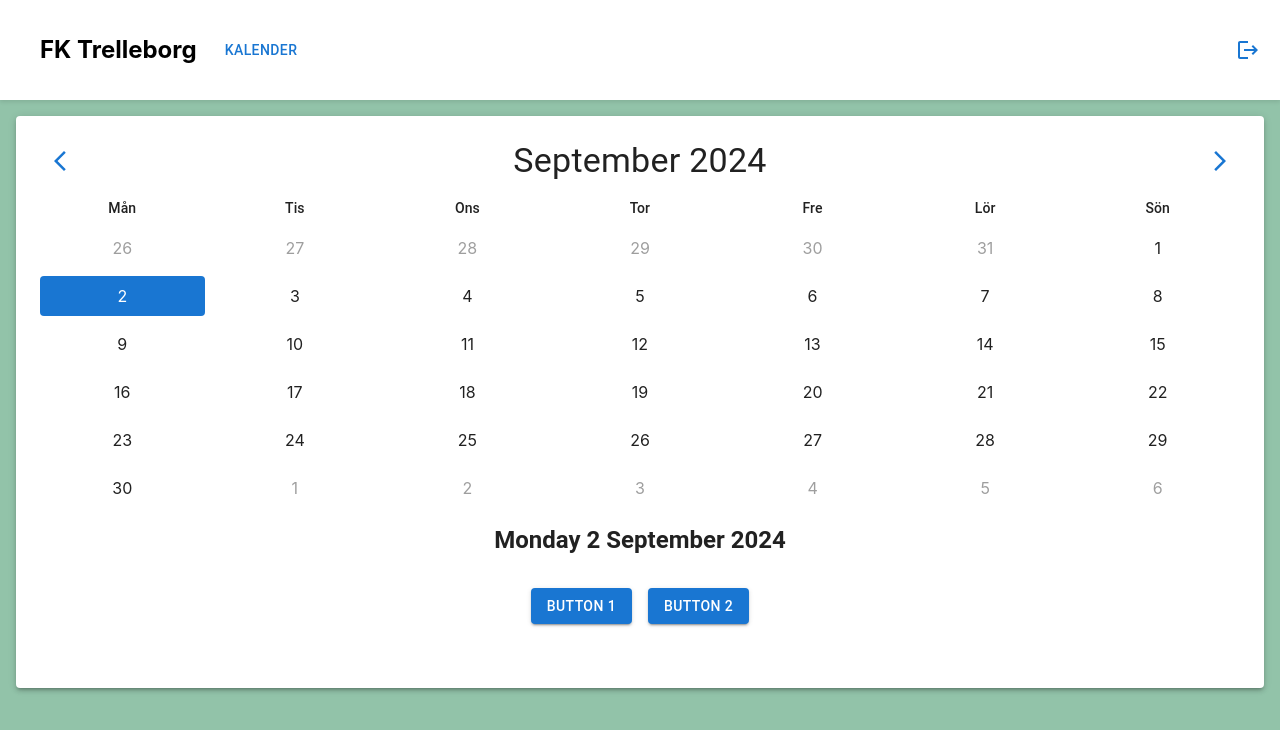
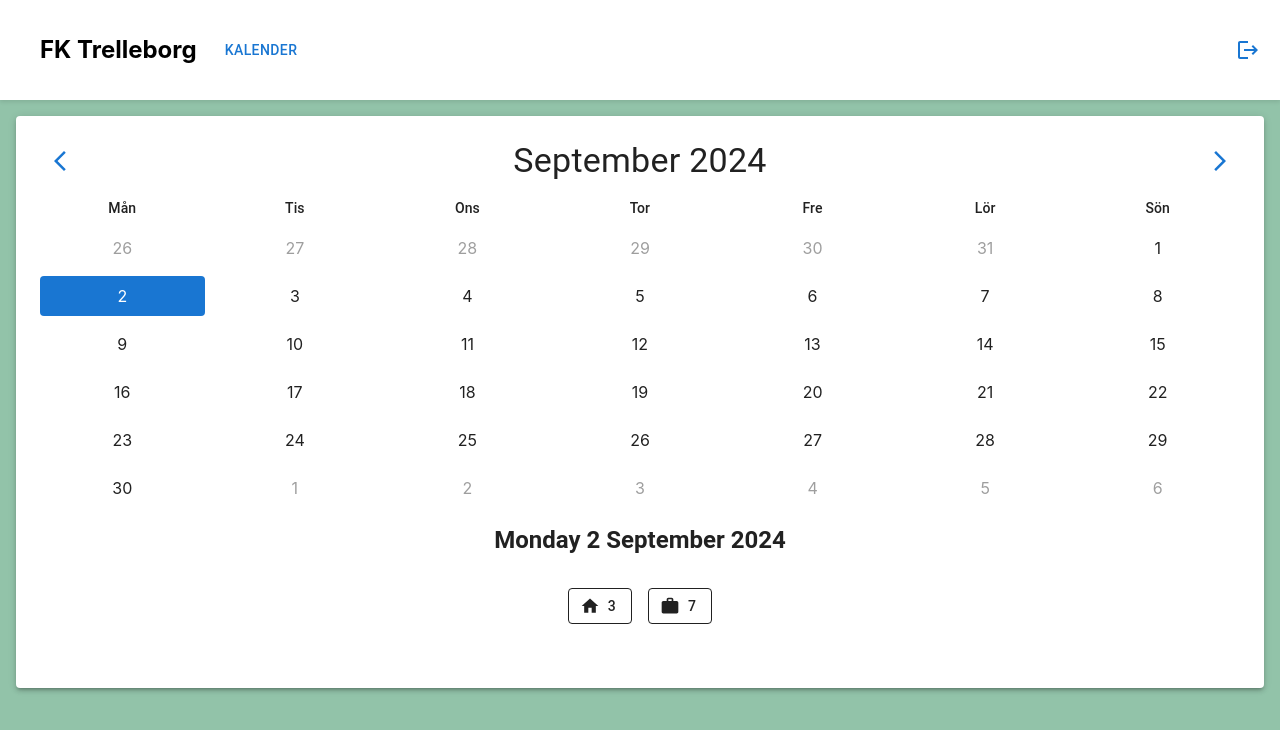
Before and after one commit to fktrelleborg/fk-trelleborg, a React (Vite) app: page /fk-trelleborg/calendar in a window 1280 px wide. Shown: the top 730 px of the page. Built offline with nearby package versions, Linux system fonts and the light colour scheme; no server answers; sample sign-in values are in the browser's storage.

Commit message:
Added new landing page to login

```diff
--- a/src/pages/Calendar.jsx
+++ b/src/pages/Calendar.jsx
@@ -4,6 +4,8 @@ import { styled } from '@mui/material/styles';
 import { Box, Typography, Paper, Grid, IconButton, Button } from '@mui/material';
 import ArrowBackIosNewIcon from '@mui/icons-material/ArrowBackIosNew';
 import ArrowForwardIosIcon from '@mui/icons-material/ArrowForwardIos';
+import HomeIcon from '@mui/icons-material/Home';
+import WorkIcon from '@mui/icons-material/Work';
 
 const CalendarContainer = styled(Paper)(({ theme }) => ({
   padding: theme.spacing(3),
@@ -23,15 +25,25 @@ const CalendarGrid = styled(Grid)(({ theme }) => ({
   gap: theme.spacing(1),
 }));
 
-const CalendarDay = styled(Box)(({ theme, isCurrentMonth, isToday, isSelected }) => ({
+const CalendarDay = styled(
+  Box,
+  {
+    shouldForwardProp: (prop) =>
+      prop !== 'isCurrentMonth' && prop !== 'isToday' && prop !== 'isSelected'
+  }
+)(({ theme, isCurrentMonth, isToday, isSelected }) => ({
   padding: theme.spacing(1),
   textAlign: 'center',
   cursor: 'pointer',
   borderRadius: theme.shape.borderRadius,
   backgroundColor: isSelected ? theme.palette.primary.main : 'transparent',
-  color: isSelected ? theme.palette.primary.contrastText :
-         isToday ? theme.palette.primary.main :
-         isCurrentMonth ? theme.palette.text.primary : theme.palette.text.disabled,
+  color: isSelected
+    ? theme.palette.primary.contrastText
+    : isToday
+    ? theme.palette.primary.main
+    : isCurrentMonth
+    ? theme.palette.text.primary
+    : theme.palette.text.disabled,
   '&:hover': {
     backgroundColor: theme.palette.action.hover,
   },
@@ -69,6 +81,12 @@ const ButtonContainer = styled(Box)(({ theme }) => ({
 const Calendar = () => {
   const [selectedDate, setSelectedDate] = useState(new Date());
   const [currentMonth, setCurrentMonth] = useState(new Date());
+  const [homeActive, setHomeActive] = useState(false);
+  const [jobActive, setJobActive] = useState(false);
+
+  // Example variables for the button numbers
+  const homeCount = 3; // Replace with your dynamic value if needed
+  const jobCount = 7;  // Replace with your dynamic value if needed
 
   const monthStart = startOfMonth(currentMonth);
   const monthEnd = endOfMonth(currentMonth);
@@ -92,12 +110,18 @@ const Calendar = () => {
     setCurrentMonth(addMonths(currentMonth, 1));
   };
 
-  const handleButton1Click = () => {
-    console.log('Button 1 clicked for date:', format(selectedDate, 'yyyy-MM-dd'));
+  const handleHomeClick = () => {
+    setHomeActive((prev) => {
+      if (!prev) setJobActive(false); // If turning ON, turn the other OFF
+      return !prev;
+    });
   };
 
-  const handleButton2Click = () => {
-    console.log('Button 2 clicked for date:', format(selectedDate, 'yyyy-MM-dd'));
+  const handleJobClick = () => {
+    setJobActive((prev) => {
+      if (!prev) setHomeActive(false); // If turning ON, turn the other OFF
+      return !prev;
+    });
   };
 
   return (
@@ -139,11 +163,19 @@ const Calendar = () => {
           {format(selectedDate, 'EEEE d MMMM yyyy')}
         </SelectedDateDisplay>
         <ButtonContainer>
-          <Button variant="contained" onClick={handleButton1Click}>
-            Button 1
+          <Button
+            variant={homeActive ? 'contained' : 'outlined'}
+            color={homeActive ? 'primary' : 'inherit'}
+            onClick={handleHomeClick}
+            startIcon={<HomeIcon />}>
+            {homeCount}
           </Button>
-          <Button variant="contained" onClick={handleButton2Click}>
-            Button 2
+          <Button
+            variant={jobActive ? 'contained' : 'outlined'}
+            color={jobActive ? 'primary' : 'inherit'}
+            onClick={handleJobClick}
+            startIcon={<WorkIcon />}>
+            {jobCount}
           </Button>
         </ButtonContainer>
       </ActionButtonsContainer>
--- a/src/pages/LoginPage.jsx
+++ b/src/pages/LoginPage.jsx
@@ -22,7 +22,7 @@ const LoginPage = () => {
 
     try {
       await login(data.email, data.password);
-      navigate("/home");
+      navigate("/calendar");
     } catch (err) {
       console.log(err)
       if (err instanceof FirebaseError) {
```
